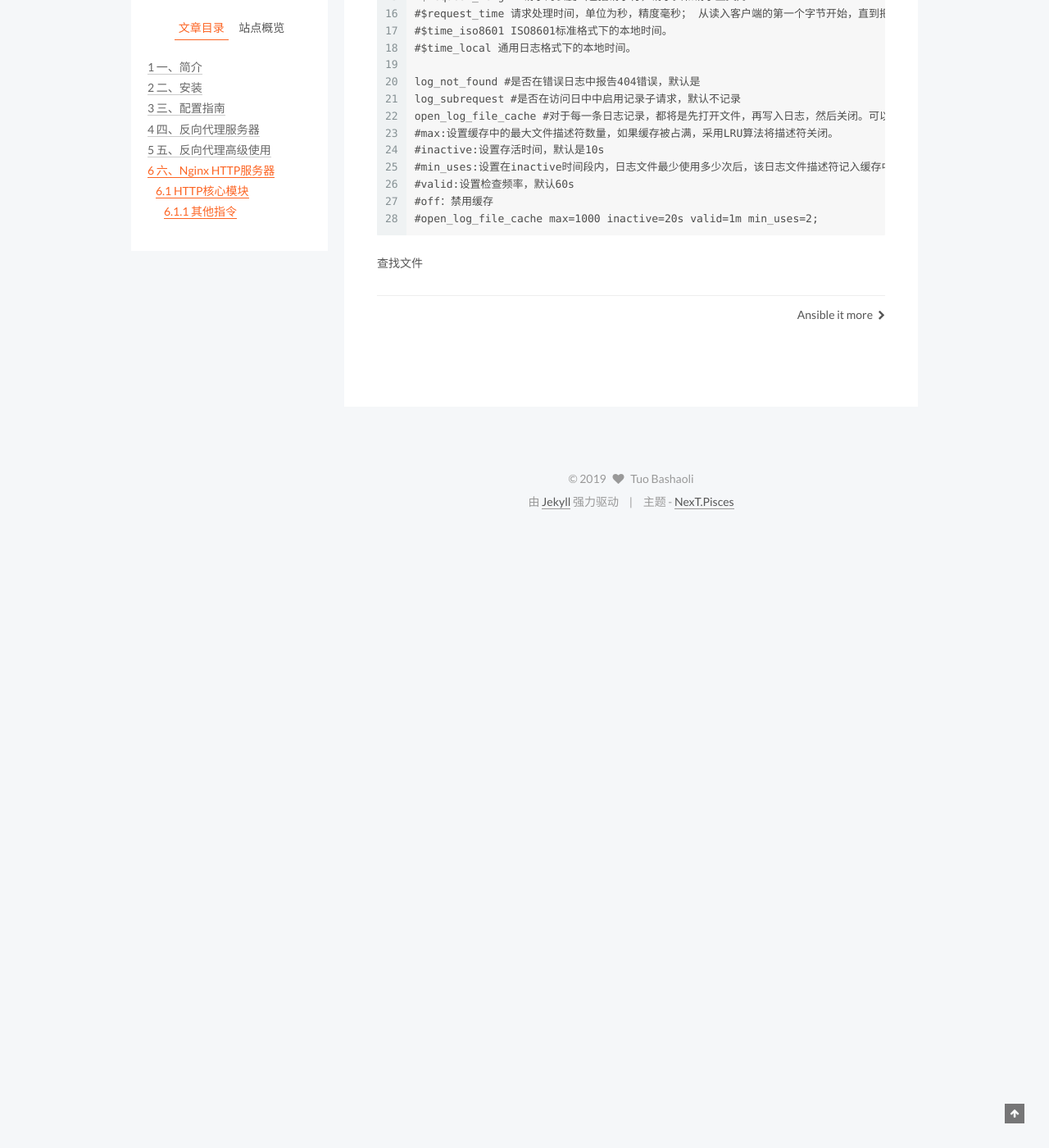
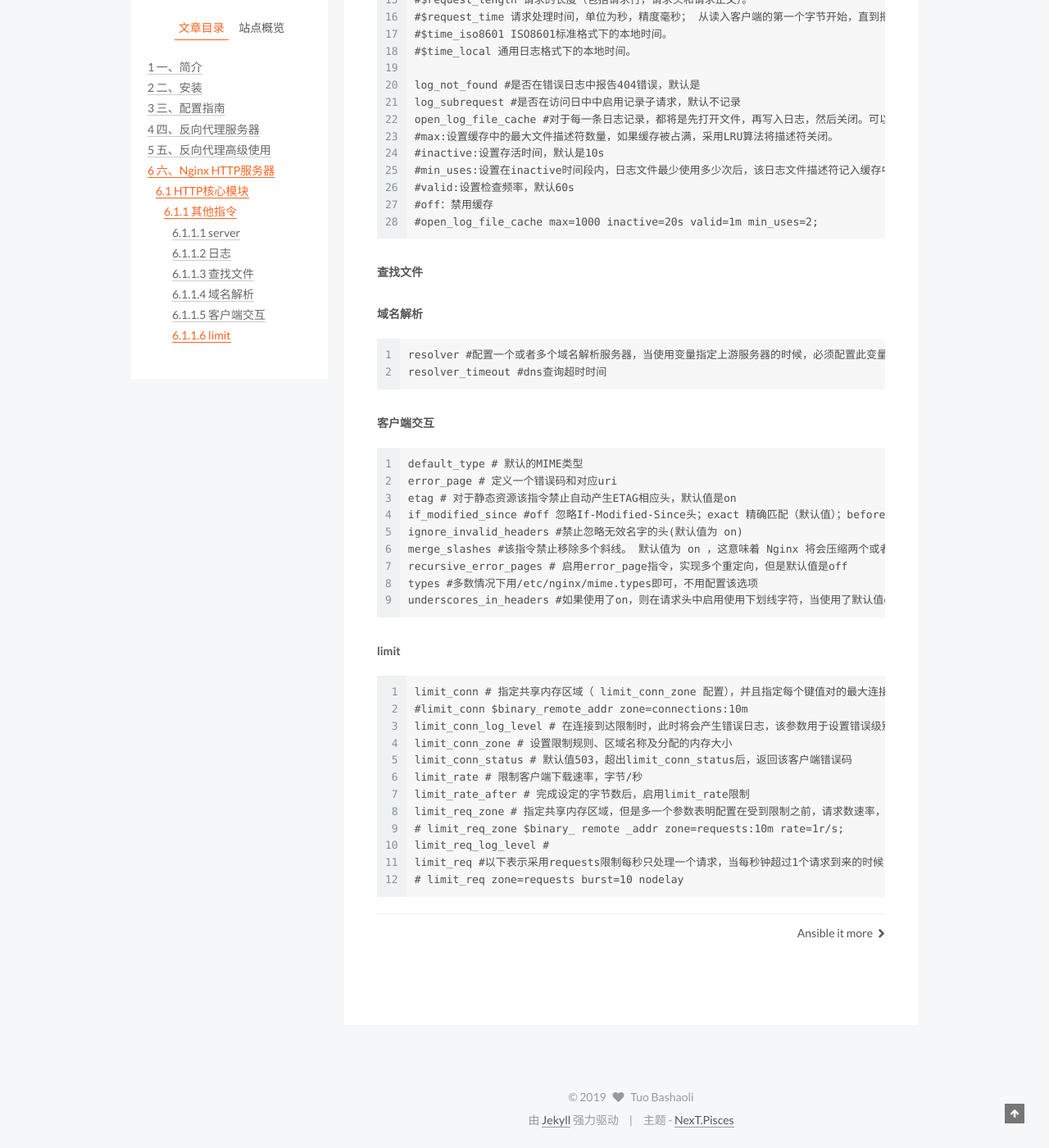
Before and after one commit to tuobashaoli/tuobashaoli.github.io, a Jekyll site: the page built from _posts/2019-04-10-nginx.markdown, in a window 1280 px wide and 1400 px high, scrolled down 13151 px. Shown: the whole window at 82% size. Built offline with Jekyll 4.4.1, drawn with Linux system fonts in a browser that asks for light colours; comment, search, counter and statistics services are not loaded; before the commit the page ends 13797 px from its top, so only the background shows below that.

Commit message:
update nginx

````diff
--- a/_posts/2019-04-10-nginx.markdown
+++ b/_posts/2019-04-10-nginx.markdown
@@ -525,9 +525,9 @@ worker进程运行在忙碌的时间循环处理中，用于处理进入的连
 
 ### HTTP核心模块
 
-##### 其他指令
+#### 其他指令
 
-server
+##### server
 
 ```conf
 server
@@ -536,7 +536,7 @@ server_name_in_redirect # 在该上下文中，对任何nginx发布的重定向
 server_tokens # 在错误信息中，该指令禁止发送nginx的版本号和server响应头
 ```
 
-日志
+##### 日志
 
 ```
 access_log # 第一个参数是日志文件路经，第二个参数是log_format所定义的日志格式。如果写缓存用于记录日志，第三个参数指明写缓存大小，当第三个参数是gzip，那么缓冲日志将被动态压缩，无法使用log_format参数，且在构建nginx二进制时需要提供zlib库。最后一个参数时flush，表示缓冲日志数据写入到磁盘前能够在内存中停留的最大时间。
@@ -569,4 +569,42 @@ open_log_file_cache #对于每一条日志记录，都将是先打开文件，
 #open_log_file_cache max=1000 inactive=20s valid=1m min_uses=2;
 ```
 
-查找文件
+##### 查找文件
+
+##### 域名解析
+
+```
+resolver #配置一个或者多个域名解析服务器，当使用变量指定上游服务器的时候，必须配置此变量
+resolver_timeout #dns查询超时时间
+```
+
+##### 客户端交互
+
+```
+default_type # 默认的MIME类型
+error_page # 定义一个错误码和对应uri
+etag # 对于静态资源该指令禁止自动产生ETAG相应头，默认值是on
+if_modified_since #off 忽略If-Modified-Since头；exact 精确匹配（默认值）；before 该参数修改响应时间小鱼或者等于If-Modified-Since
+ignore_invalid_headers #禁止忽略无效名字的头(默认值为 on)
+merge_slashes #该指令禁止移除多个斜线。 默认值为 on ，这意味着 Nginx 将会压缩两个或者更多个／字符为一个
+recursive_error_pages # 启用error_page指令，实现多个重定向，但是默认值是off
+types #多数情况下用/etc/nginx/mime.types即可，不用配置该选项
+underscores_in_headers #如果使用了on，则在请求头中启用使用下划线字符，当使用了默认值off，那么讲根据ignore_invalid_headers处理
+```
+
+##### limit
+
+```
+limit_conn # 指定共享内存区域（ limit_conn_zone 配置），并且指定每个键值对的最大连接数，以下表示根据ip地址限制，定义一个叫connections为10m的
+#limit_conn $binary_remote_addr zone=connections:10m
+limit_conn_log_level # 在连接到达限制时，此时将会产生错误日志，该参数用于设置错误级别，可选值 info | notice | warn |error
+limit_conn_zone # 设置限制规则、区域名称及分配的内存大小
+limit_conn_status # 默认值503，超出limit_conn_status后，返回该客户端错误码
+limit_rate # 限制客户端下载速率，字节/秒
+limit_rate_after # 完成设定的字节数后，启用limit_rate限制
+limit_req_zone # 指定共享内存区域，但是多一个参数表明配置在受到限制之前，请求数速率，以下表示每秒处理1个请求
+# limit_req_zone $binary_ remote _addr zone=requests:10m rate=1r/s;
+limit_req_log_level #
+limit_req #以下表示采用requests限制每秒只处理一个请求，当每秒钟超过1个请求到来的时候，多余的请求存放在缓冲区，但是这个缓冲区只能存放10个请求，多了就返回503，nodelay表示会瞬时提供处理10 + 1 =11个请求的能力，如果没有nodelay，则缓冲区的请求就会排队等待
+# limit_req zone=requests burst=10 nodelay
+```
````
